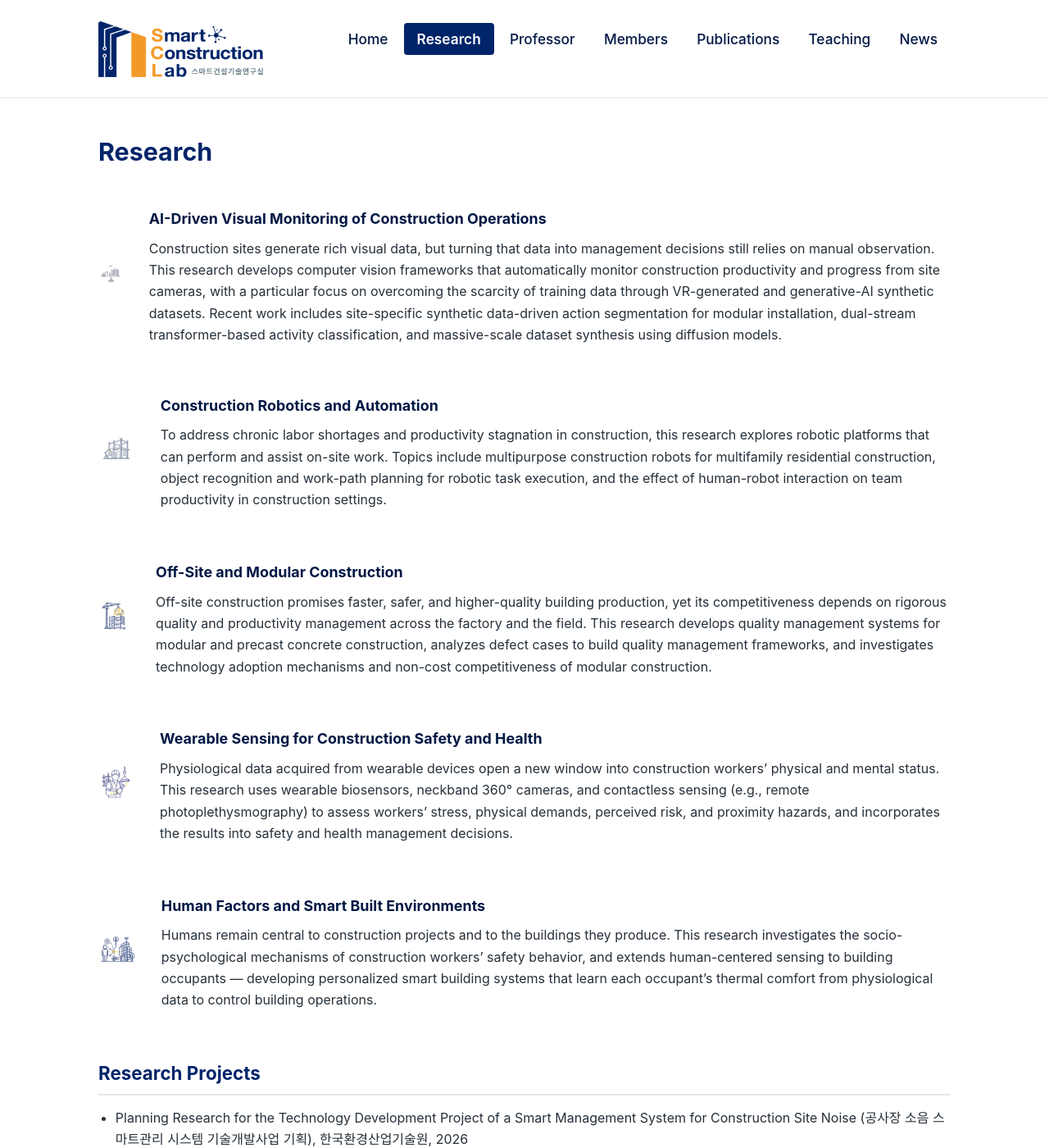
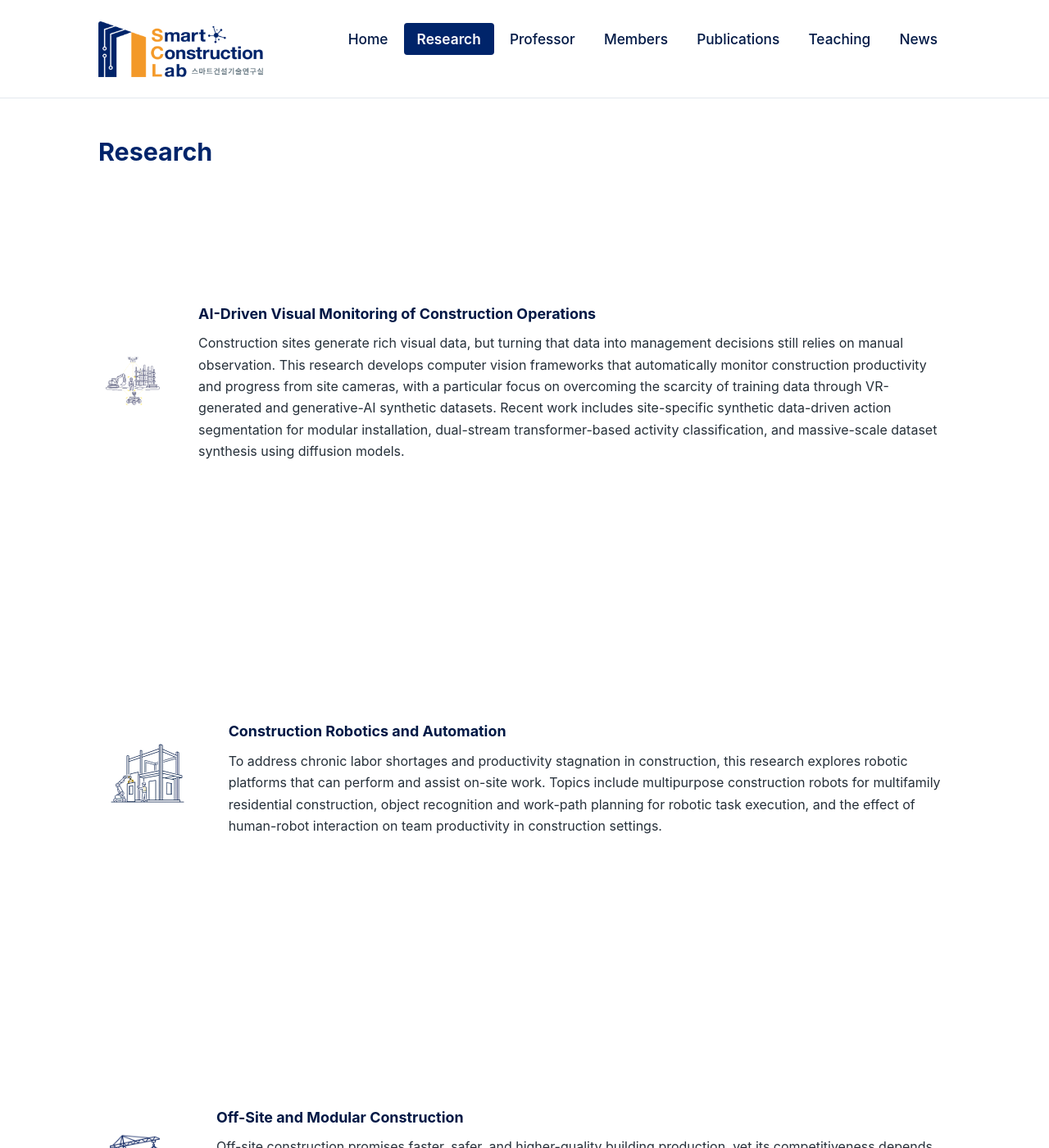
Before and after one commit to Ajou-Smart-Construction-Lab/ajou-smart-construction-lab.github.io, a Jekyll site: the page built from research.md, in a window 1280 px wide and 1400 px high. Shown: the whole window at 82% size. Built offline with Jekyll 4.4.1, drawn with Linux system fonts in a browser that asks for light colours.

Commit message:
Enlarge research icons 3x (140px -> 420px desktop, 240px mobile)
Co-Authored-By: Claude Fable 5 <noreply@anthropic.com>

```diff
--- a/assets/css/style.css
+++ b/assets/css/style.css
@@ -66,8 +66,8 @@ main img { max-width: 100%; }
 .news-date { flex: 0 0 5.5rem; color: var(--muted); font-size: 0.88rem; white-space: nowrap; padding-top: 0.12rem; }
 
 /* research */
-.research-area { display: flex; gap: 2rem; align-items: center; margin: 2.6rem 0; }
-.research-area img { flex: 0 0 140px; width: 140px; height: 140px; object-fit: contain; }
+.research-area { display: flex; gap: 2.4rem; align-items: center; margin: 2.6rem 0; }
+.research-area img { flex: 0 0 420px; width: 420px; height: 420px; object-fit: contain; }
 .research-area h3 { margin-top: 0; }
 .project-list li.done { color: var(--muted); }
 
@@ -122,7 +122,7 @@ main img { max-width: 100%; }
   .news-list li { flex-direction: column; gap: 0.1rem; }
   /* 연구분야: 아이콘을 위로, 세로 배치 */
   .research-area { flex-direction: column; align-items: flex-start; gap: 0.8rem; }
-  .research-area img { flex: none; width: 110px; height: 110px; }
+  .research-area img { flex: none; width: 240px; height: 240px; }
   .profile { gap: 1.2rem; }
   .profile img.portrait { flex-basis: 160px; width: 160px; }
   .footer-logo { height: 56px; max-width: 90%; object-fit: contain; }
```
